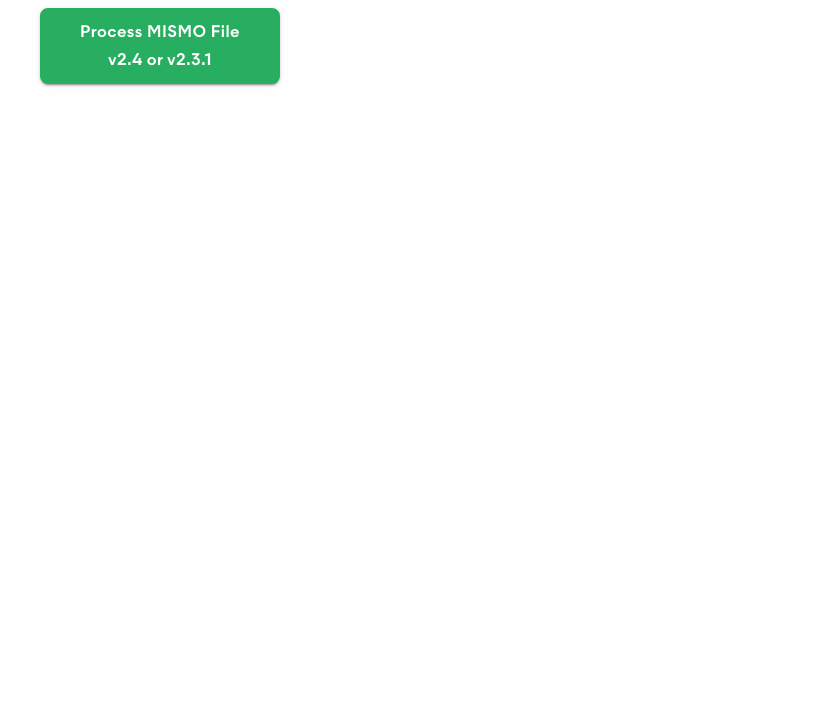
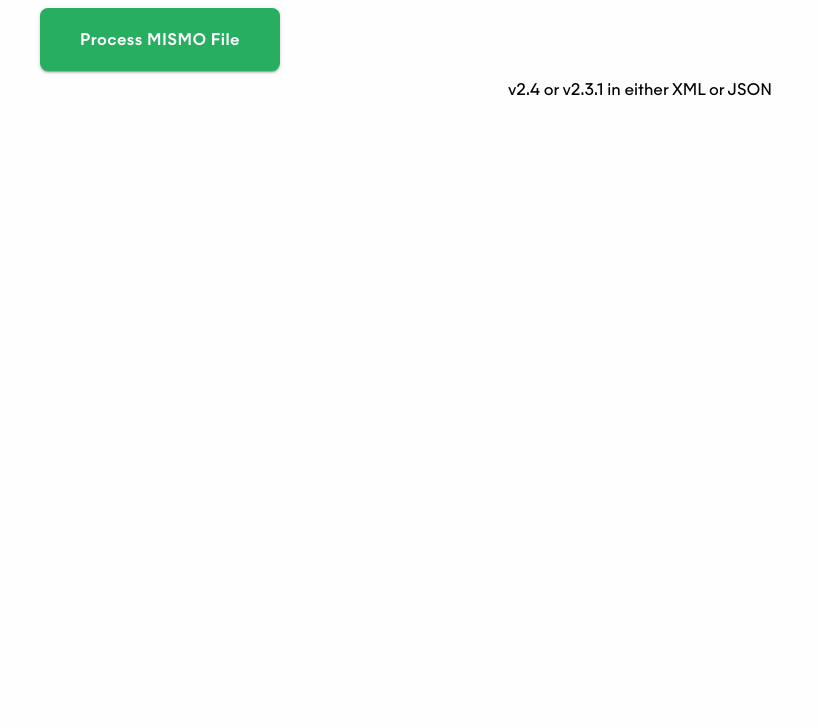
Before and after one commit to Solve-Finance/mismo-anonymizer, a website with bundled scripts: page chrome/index.html in a window 1280 px wide. Shown: the part 72-800 px from the top of the page, without its empty margins (0-818 px from the left). Built offline with nearby package versions, Linux system fonts and the light colour scheme.

Commit message:
changed wording

```diff
--- a/chrome/index.html
+++ b/chrome/index.html
@@ -8,8 +8,9 @@
     <img id="logo" src="images/solve-logo.svg" alt="Solve Finance" />
 
     <button id="select-file-button">
-        <span>Process MISMO File<br />v2.4 or v2.3.1</span>
+        <span>Process MISMO File</span>
     </button>
+    <p class="helper">v2.4 or v2.3.1 in either XML or JSON</p>
 
     <div id="error">
         An error occurred.
--- a/chrome/js/main.js
+++ b/chrome/js/main.js
@@ -47,6 +47,6 @@
   errorElement.style.display = 'block';
   errorElement.innerHTML = `<div>
     <p>${msg}</p>
-    ${url && `<p>${url.split('/js')[1]}:${line}:${col}</p>`}
+    ${url && `<p>${url}:${line}:${col}</p>`}
   </div>`;
 };
--- a/chrome/main.css
+++ b/chrome/main.css
@@ -1,6 +1,11 @@
 @font-face {
   font-family: 'Majorant-Medium';
   src: url('./fonts/Majorant-Md.otf') format('opentype');
+}
+
+@font-face {
+  font-family: 'Majorant-Regular';
+  src: url('./fonts/Majorant-Rg.otf') format('opentype');
 }
 
 body {
@@ -21,6 +26,13 @@
 
 #select-file-button {
   margin: 24px;
+}
+
+.helper {
+  text-align: center;
+  position: relative;
+  top: -16px;
+  font-family: "Majorant-Regular";
 }
 
 button {
```
Also changed, not shown: chrome/manifest.json.
